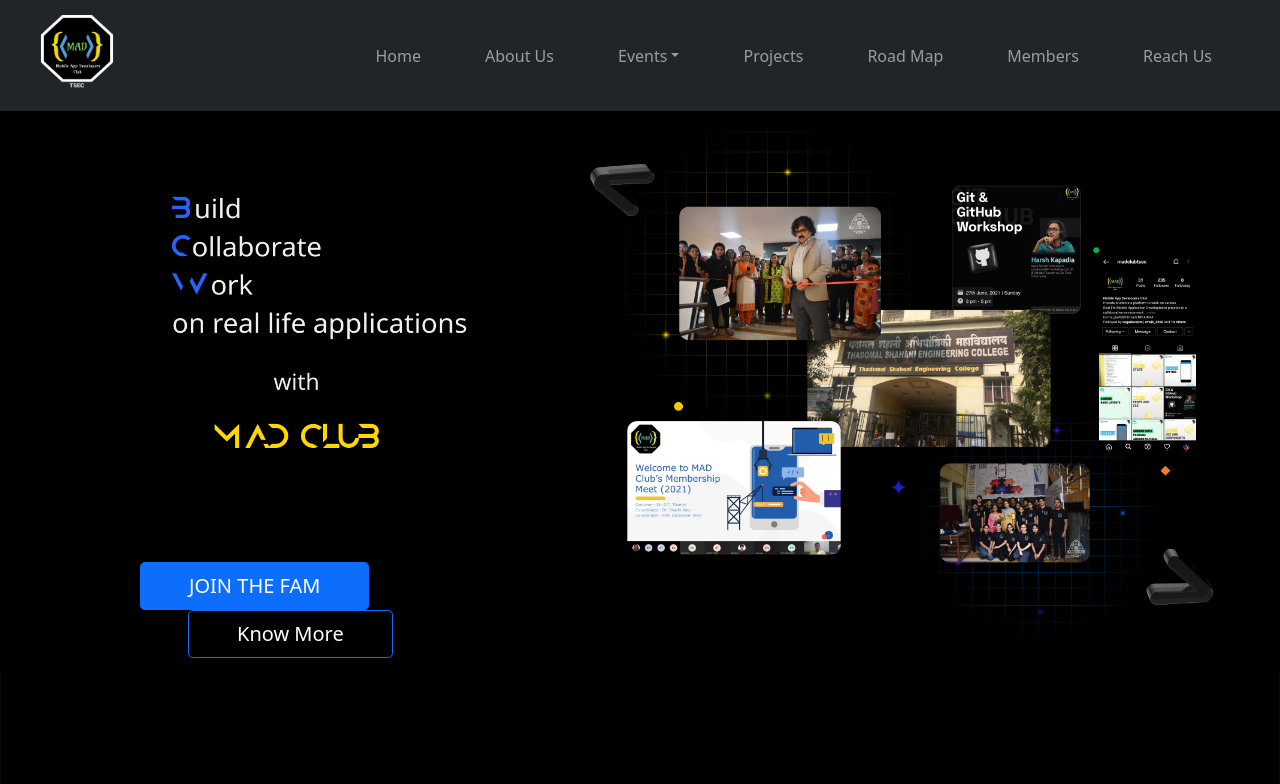
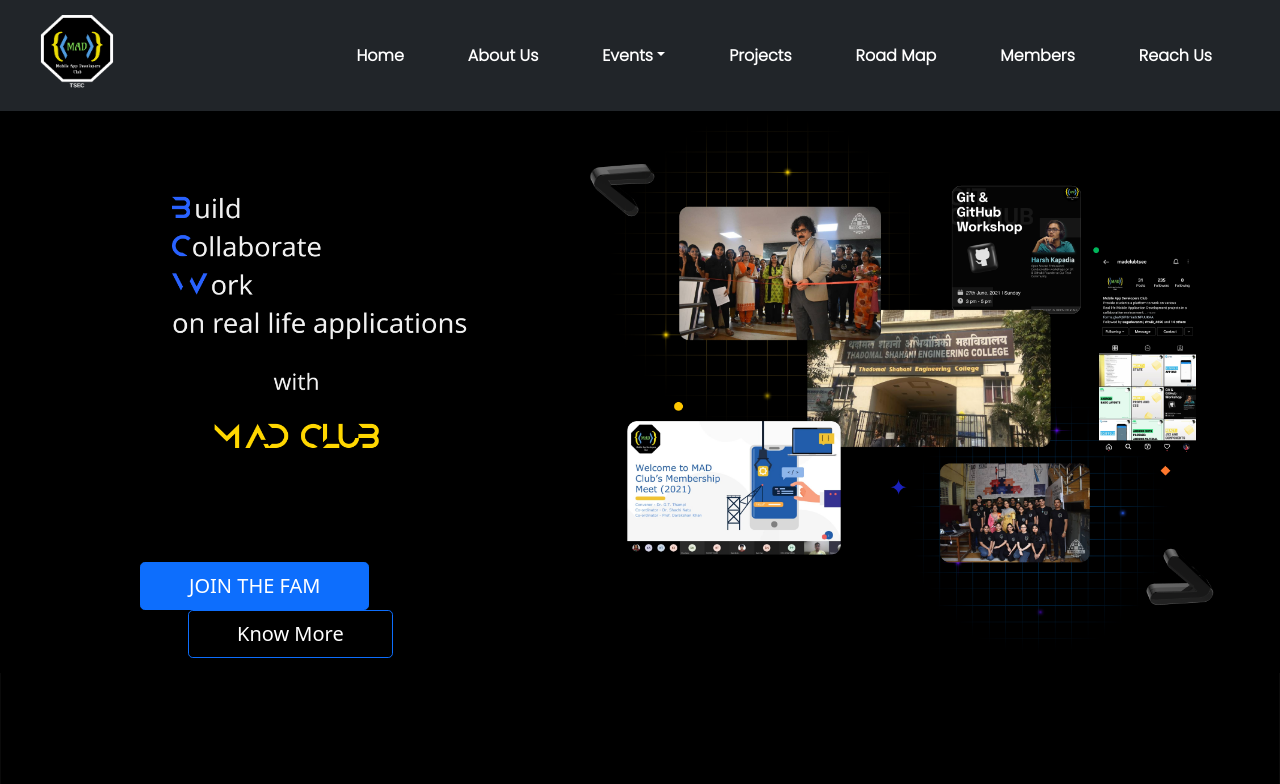
Before and after one commit to TSEC-MAD-Club/MAD-Website, a Next.js app: page / in a window 1280 px wide. Shown: the top 784 px of the page. Built offline with nearby package versions, Linux system fonts and the light colour scheme.

Commit message:
fix of header

```diff
--- a/components/Navbar/Navbar.js
+++ b/components/Navbar/Navbar.js
@@ -3,7 +3,7 @@
 const Navbar = () => {
   return (
     <nav className="navbar navbar-expand-lg  navbar-dark bg-dark ">
-      <div className="container-fluid">
+      <div className="container-fluid homebox">
         <a className="navbar-brand" href="#">
           <Image src="/assets/images/logo.png" width={130} height={77} alt="" />{" "}
         </a>
@@ -18,13 +18,16 @@
         >
           <span className="navbar-toggler-icon"></span>
         </button>
-        <div className="collapse navbar-collapse" id="navbarNavDropdown">
+        <div
+          className="desktop-menu collapse navbar-collapse"
+          id="navbarNavDropdown"
+        >
           <ul className="navbar-nav ms-auto">
             <li className="nav-item me-5">
               <Link href={"/"}>
-              <a className="nav-link" aria-current="page" href="#">
-                Home
-              </a>
+                <a className="nav-link" aria-current="page" href="#">
+                  Home
+                </a>
               </Link>
             </li>
             <li className="nav-item me-5 ">
--- a/styles/globals.css
+++ b/styles/globals.css
@@ -1,5 +1,6 @@
 
 @import url('https://fonts.googleapis.com/css2?family=Red+Hat+Display:ital,wght@0,300;0,400;0,500;0,600;0,700;0,800;0,900;1,300;1,400;1,500;1,600;1,700;1,800;1,900&display=swap');
+@import url('https://fonts.googleapis.com/css2?family=Poppins:wght@300&display=swap');
 
 html,
 body {
@@ -8,6 +9,7 @@
   font-family: -apple-system, BlinkMacSystemFont, Segoe UI, Roboto, Oxygen,
     Ubuntu, Cantarell, Fira Sans, Droid Sans, Helvetica Neue, sans-serif;
   background-color: #000;
+  overflow-x: hidden;
 }
 
 .card-wrapper {
@@ -137,3 +139,28 @@
 ul a {
   display: block;
 }
+
+.navbar-nav {
+  align-items: center !important;
+  text-align: center;
+}
+.nav-link {
+  color: #fff !important;
+  font-weight: bold;
+  font-family: 'Poppins',sans-serif;
+  white-space: nowrap;
+}
+
+@media (max-width:1045px) {
+  .homebox .show {
+    height: auto;
+    padding-bottom: 10px;
+  }
+  .navbar-nav {
+    height: 100%;
+    gap:10px;
+  }
+  .nav-link {
+    font-size: 18px;
+  }
+}
```
